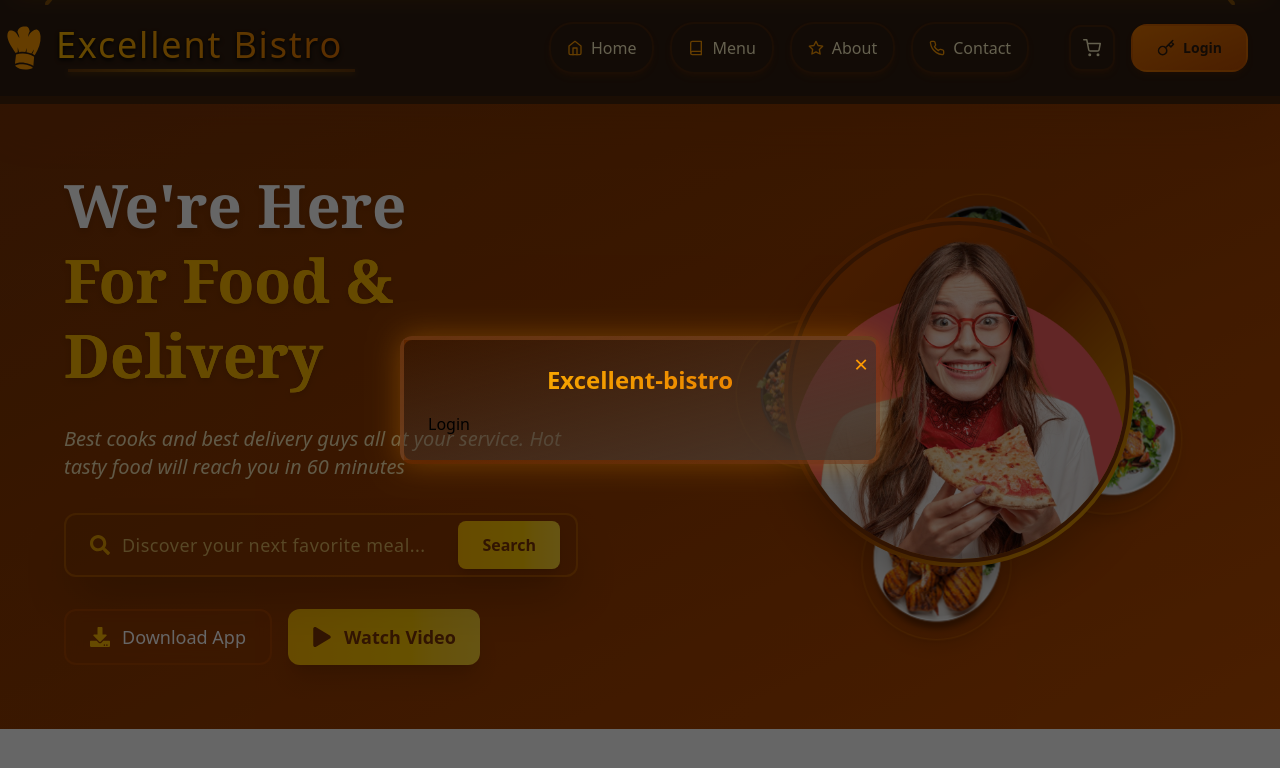
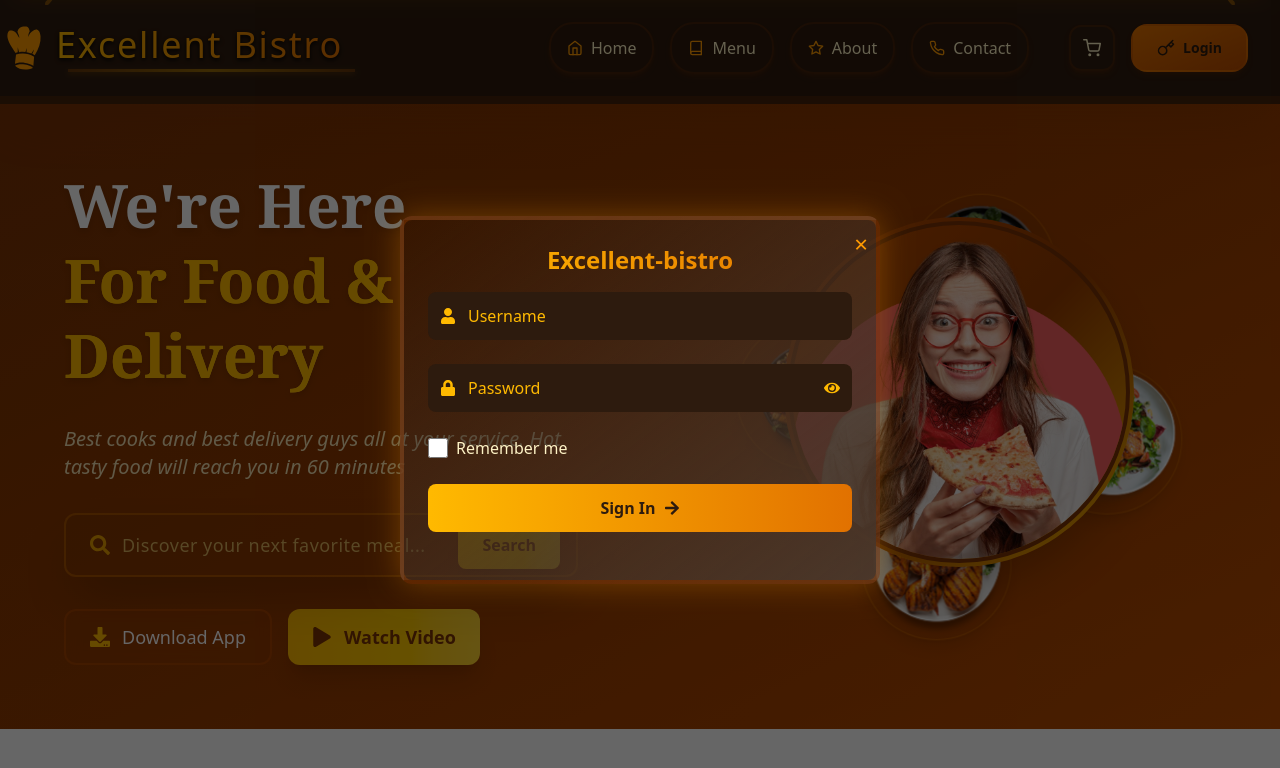
Before and after one commit to OgbonnaBlessed/excellent-bistro, a React (Vite) app in the folder frontend/: page /login in a window 1280 px wide. Shown: the top 768 px of the page. Built offline with nearby package versions, Linux system fonts and the light colour scheme.

Commit message:
feat: add login component

```diff
--- a/frontend/src/components/Login/Login.jsx
+++ b/frontend/src/components/Login/Login.jsx
@@ -1,8 +1,107 @@
-import React from 'react'
+import React, { useEffect, useState } from 'react'
+import { FaArrowRight, FaCheckCircle, FaEye, FaEyeSlash, FaLock, FaUser } from 'react-icons/fa';
+import { iconClass, inputBase } from '../../assets/dummydata';
+import { Link } from 'react-router-dom'
 
-const Login = () => {
+const Login = ({ onLoginSuccess, onClose }) => {
+    const [showToast, setShowToast] = useState(false);
+    const [showPassword, setShowPassword] = useState(false);
+    const [formData, setFormData] = useState({ username: '', password: '', rememberMe: '' });
+
+    useEffect(() => {
+        const stored = localStorage.getItem('loginData');
+        if (stored) setFormData(JSON.parse(stored));
+    }, []);
+
+    const handleSubmit = (e) => {
+        e.preventDefault();
+
+        formData.rememberMe
+            ? localStorage.setItem('loginData', JSON.stringify(formData))
+            : localStorage.removeItem('loginData');
+
+        setShowToast(true);
+        setTimeout(() => setShowToast(false), 3000);
+        onLoginSuccess();
+    }
+
+    const handleChange = ({ target: { name, value, type, checked }}) =>
+        setFormData(prev => ({ ...prev, [name]: type === 'checkbox' ? checked : value }));
+
+    const toggleShowPassword = () => setShowPassword(prev => !prev);
+
     return (
-        <div>Login</div>
+        <div className='space-y-6 relative'>
+            <div className={`fixed top-4 right-4 z-50 transition-all duration-300
+                ${showToast
+                    ? 'translate-y-0 opacity-100'
+                    : 'translate-y-20 opacity-0'}`
+                }
+            >
+                <div className='bg-green-600 text-white px-4 py-3 rounded-md shadow-lg flex items-center gap-2 text-sm'>
+                    <FaCheckCircle className='flex-shrink-0' />
+                    <span>Login Successful</span>
+                </div>
+            </div>
+
+            <form
+                onSubmit={handleSubmit}
+                className='space-y-6'
+            >
+                <div className='relative'>
+                    <FaUser className={iconClass} />
+                    <input
+                        type="text"
+                        name='username'
+                        placeholder='Username'
+                        value={formData.username}
+                        onChange={handleChange}
+                        className={`${inputBase} pl-10 pr-4 py-3`}
+                    />
+                </div>
+                <div className='relative'>
+                    <FaLock className={iconClass} />
+                    <input
+                        type={showPassword ? 'text' : 'password'}
+                        name='password'
+                        placeholder='Password'
+                        value={formData.password}
+                        onChange={handleChange}
+                        className={`${inputBase} pl-10 pr-4 py-3`}
+                    />
+                    <button
+                        type="button"
+                        onClick={toggleShowPassword}
+                        className='absolute right-3 top-1/2 transform -translate-y-1/2 text-amber-400'
+                    >
+                        {showPassword ? <FaEyeSlash /> : <FaEye />}
+                    </button>
+                </div>
+
+                <div className='flex items-center'>
+                    <label className='flex items-center'>
+                        <input
+                            type="checkbox"
+                            name='rememberMe'
+                            checked={formData.rememberMe}
+                            onChange={handleChange}
+                            className='form-checkbox h-5 w-5 text-amber-600 bg-[#2D1B0E] border-amber-400 rounded focus:ring-amber-600'
+                        />
+                        <span className='ml-2 text-amber-100'>
+                            Remember me
+                        </span>
+                    </label>
+                </div>
+
+                <button className='w-full py-3 bg-gradient-to-r from-amber-400 to-amber-600 text-[#2D1B0E] font-bold rounded-lg flex items-center justify-center gap-2 hover:scale-105 transition-transform'>
+                    Sign In <FaArrowRight />
+                </button>
+            </form>
+
+            <div className='text-center'>
+                <Link></Link>
+            </div>
+        </div>
     )
 }
 
```
